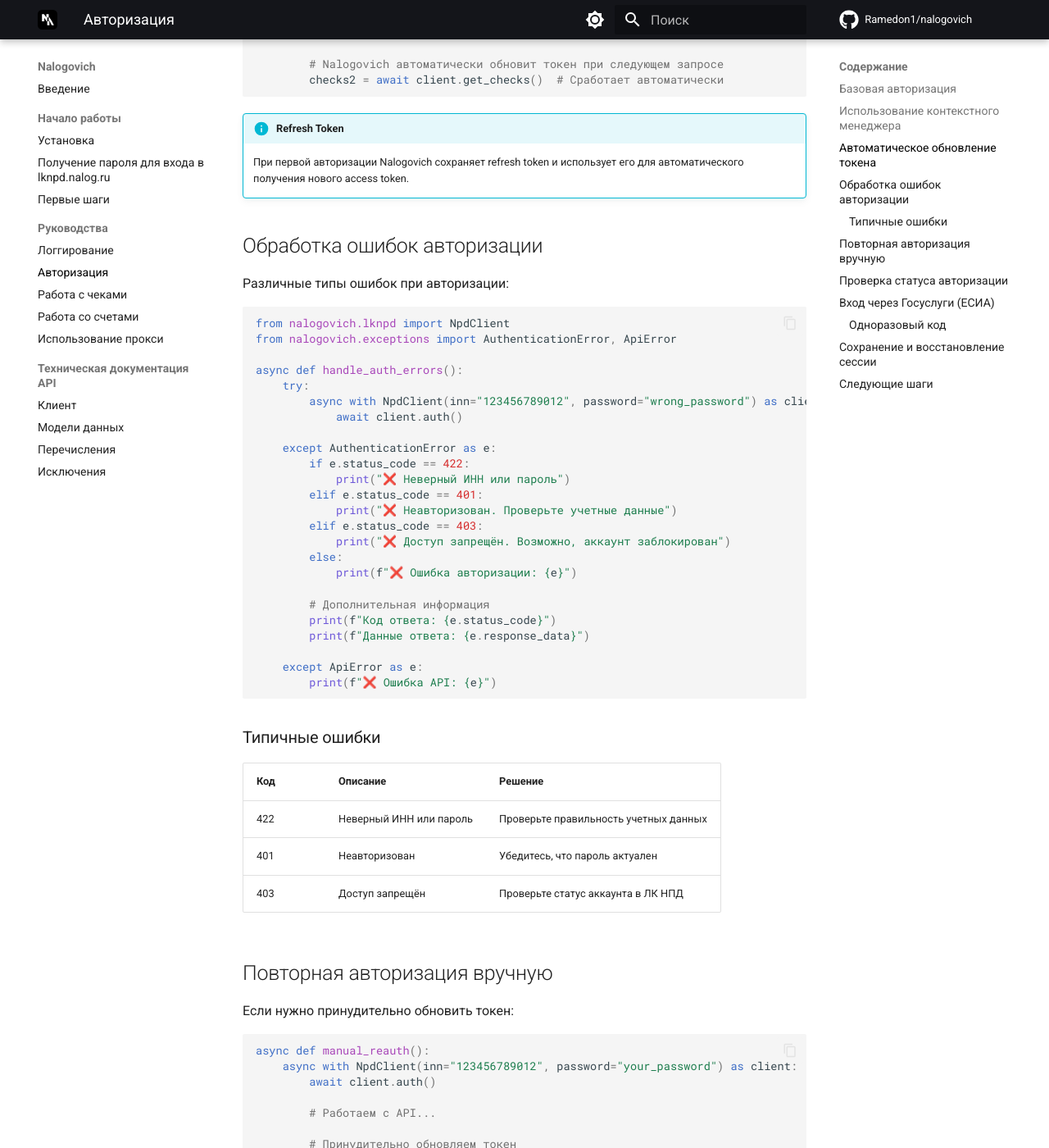
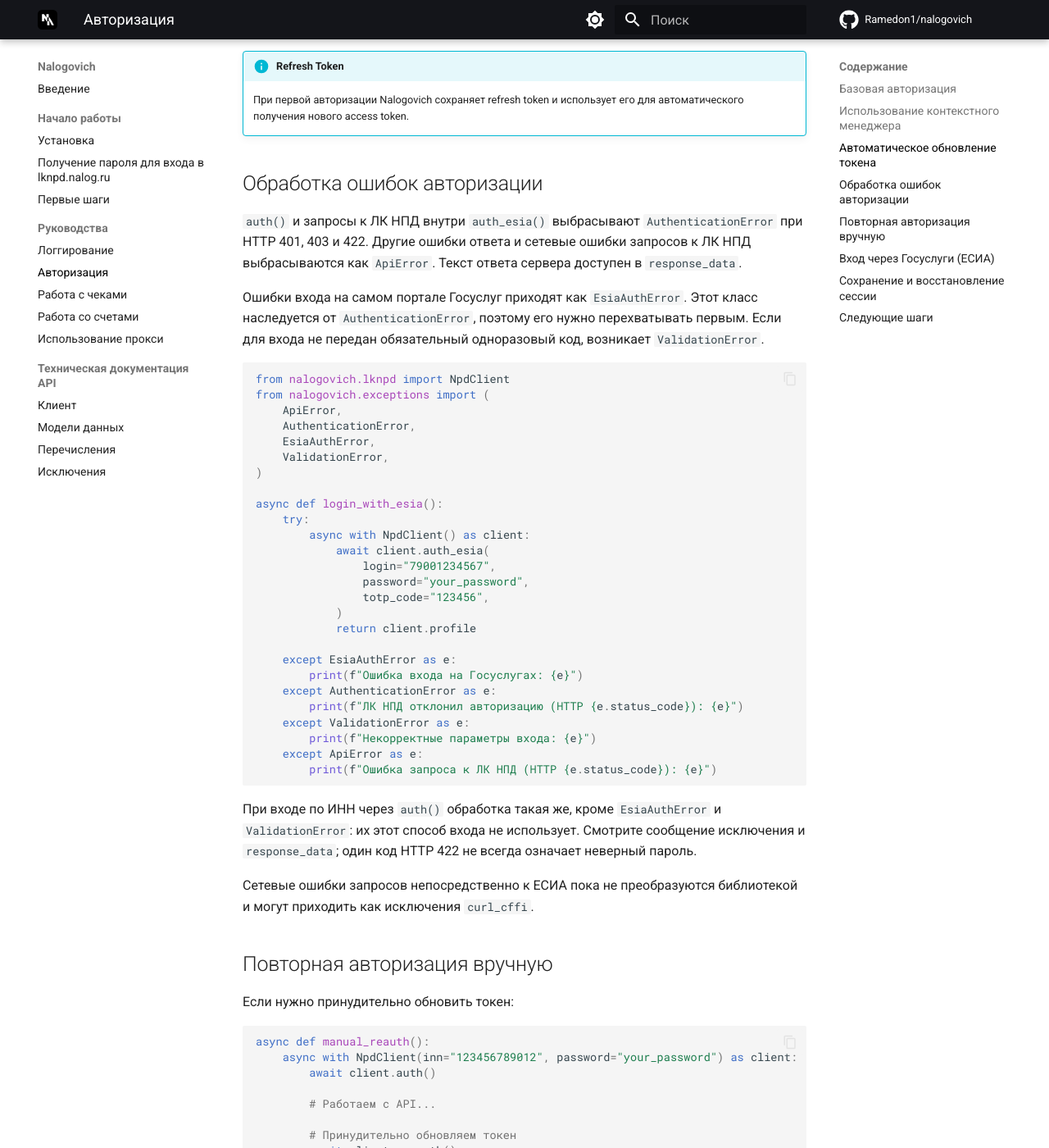
Before and after one commit to Ramedon1/nalogovich, an MkDocs documentation site: the page built from docs/guide/authentication.md, in a window 1280 px wide and 1400 px high, scrolled down 1602 px. Shown: the whole window at 82% size. Built offline with MkDocs 1.6.1 and Material for MkDocs 9.7.7, drawn with Linux system fonts in a browser that asks for light colours; comment, search, counter and statistics services are not loaded; some of the changed text lies outside the part shown.

Commit message:
✨ a few edits for merge

````diff
--- a/docs/guide/authentication.md
+++ b/docs/guide/authentication.md
@@ -40,8 +40,6 @@
     async with NpdClient(inn="123456789012", password="your_password") as client:
         await client.auth()
 
-        # Ваш код здесь
-        # Сессия автоматически закроется при выходе из блока with
 ```
 
 !!! tip "Автоматическое закрытие сессии"
@@ -70,42 +67,49 @@
 
 ## Обработка ошибок авторизации
 
-Различные типы ошибок при авторизации:
+`auth()` и запросы к ЛК НПД внутри `auth_esia()` выбрасывают `AuthenticationError`
+при HTTP 401, 403 и 422. Другие ошибки ответа и сетевые ошибки запросов к ЛК НПД
+выбрасываются как `ApiError`. Текст ответа сервера доступен в `response_data`.
+
+Ошибки входа на самом портале Госуслуг приходят как `EsiaAuthError`. Этот класс
+наследуется от `AuthenticationError`, поэтому его нужно перехватывать первым.
+Если для входа не передан обязательный одноразовый код, возникает `ValidationError`.
 
 ```python
 from nalogovich.lknpd import NpdClient
-from nalogovich.exceptions import AuthenticationError, ApiError
+from nalogovich.exceptions import (
+    ApiError,
+    AuthenticationError,
+    EsiaAuthError,
+    ValidationError,
+)
 
-async def handle_auth_errors():
+async def login_with_esia():
     try:
-        async with NpdClient(inn="123456789012", password="wrong_password") as client:
-            await client.auth()
+        async with NpdClient() as client:
+            await client.auth_esia(
+                login="79001234567",
+                password="your_password",
+                totp_code="123456",
+            )
+            return client.profile
 
+    except EsiaAuthError as e:
+        print(f"Ошибка входа на Госуслугах: {e}")
     except AuthenticationError as e:
-        if e.status_code == 422:
-            print("❌ Неверный ИНН или пароль")
-        elif e.status_code == 401:
-            print("❌ Неавторизован. Проверьте учетные данные")
-        elif e.status_code == 403:
-            print("❌ Доступ запрещён. Возможно, аккаунт заблокирован")
-        else:
-            print(f"❌ Ошибка авторизации: {e}")
-
-        # Дополнительная информация
-        print(f"Код ответа: {e.status_code}")
-        print(f"Данные ответа: {e.response_data}")
-
+        print(f"ЛК НПД отклонил авторизацию (HTTP {e.status_code}): {e}")
+    except ValidationError as e:
+        print(f"Некорректные параметры входа: {e}")
     except ApiError as e:
-        print(f"❌ Ошибка API: {e}")
+        print(f"Ошибка запроса к ЛК НПД (HTTP {e.status_code}): {e}")
 ```
 
-### Типичные ошибки
+При входе по ИНН через `auth()` обработка такая же, кроме `EsiaAuthError` и
+`ValidationError`: их этот способ входа не использует. Смотрите сообщение
+исключения и `response_data`; один код HTTP 422 не всегда означает неверный пароль.
 
-| Код | Описание | Решение |
-|-----|----------|---------|
-| 422 | Неверный ИНН или пароль | Проверьте правильность учетных данных |
-| 401 | Неавторизован | Убедитесь, что пароль актуален |
-| 403 | Доступ запрещён | Проверьте статус аккаунта в ЛК НПД |
+Сетевые ошибки запросов непосредственно к ЕСИА пока не преобразуются библиотекой
+и могут приходить как исключения `curl_cffi`.
 
 ## Повторная авторизация вручную
 
@@ -124,33 +128,13 @@
         # Продолжаем работу с новым токеном
 ```
 
-## Проверка статуса авторизации
-
-```python
-async def check_auth_status():
-    client = NpdClient(inn="123456789012", password="your_password")
-
-    # Проверяем наличие токена
-    if client.token is None:
-        print("⚠️ Не авторизован")
-        await client.auth()
-    else:
-        print("✅ Уже авторизован")
-
-    await client.close()
-```
 
 ## Вход через Госуслуги (ЕСИА)
 
 Если пароля от ЛК ФЛ нет, можно войти через Госуслуги — тем же путём, что и веб-кабинет:
 библиотека запрашивает у ЛК НПД ссылку авторизации, проходит вход на `esia.gosuslugi.ru`
-и обменивает полученный код на токены ЛК НПД.
+и обменивает полученный код на токены ЛК НПД. Для этого типа авторизации обязательно нужно подкючить двухфакторную аутентификацию через приложение-аутентификатор (TOTP).
 
-Для этого нужна дополнительная зависимость:
-
-```bash
-pip install nalogovich[esia]
-```
 
 ```python
 from nalogovich.lknpd import NpdClient
@@ -165,42 +149,6 @@
     print(client.profile["displayName"], client.profile["inn"])
     await client.close()
 ```
-
-Тот же вход на уже созданном клиенте:
-
-```python
-async with NpdClient() as client:
-    await client.auth_esia(
-        login="79001234567",
-        password="пароль_от_госуслуг",
-        totp_secret="JBSWY3DPEHPK3PXP",
-    )
-```
-
-### Одноразовый код
-
-`totp_secret` принимает как чистый base32-секрет, так и целиком строку из QR-кода:
-
-```python
-totp_secret = "otpauth://totp/gosuslugi?secret=JBSWY3DPEHPK3PXP&issuer=gosuslugi"
-```
-
-Секрет показывается один раз — при подключении входа по одноразовому коду в настройках
-безопасности Госуслуг. Если секрета нет, можно передать уже сгенерированный код (живёт 30 секунд):
-
-```python
-await client.auth_esia(login=..., password=..., totp_code="123456")
-```
-
-!!! danger "Храните секреты вне кода"
-    Пароль Госуслуг и TOTP-секрет дают полный доступ к учётной записи. Держите их в
-    переменных окружения или менеджере секретов, не в исходниках и не в репозитории.
-
-!!! warning "Ошибки входа"
-    Проблемы на стороне Госуслуг приходят как `EsiaAuthError` (наследник
-    `AuthenticationError`) — в `response_data` лежит исходный ответ ЕСИА.
-    Если на аккаунте включён другой способ подтверждения (СМС, push), вход не пройдёт:
-    поддерживается только код из приложения-аутентификатора.
 
 ## Сохранение и восстановление сессии
 
````
Also changed, not shown: other parts of docs/guide/authentication.md (+0 -1 lines), README.md (+0 -25 lines), docs/api/exceptions.md (+9 -11 lines), docs/guide/installation.md (+3 -0 lines), pyproject.toml (+2 -7 lines), 3 other files.
